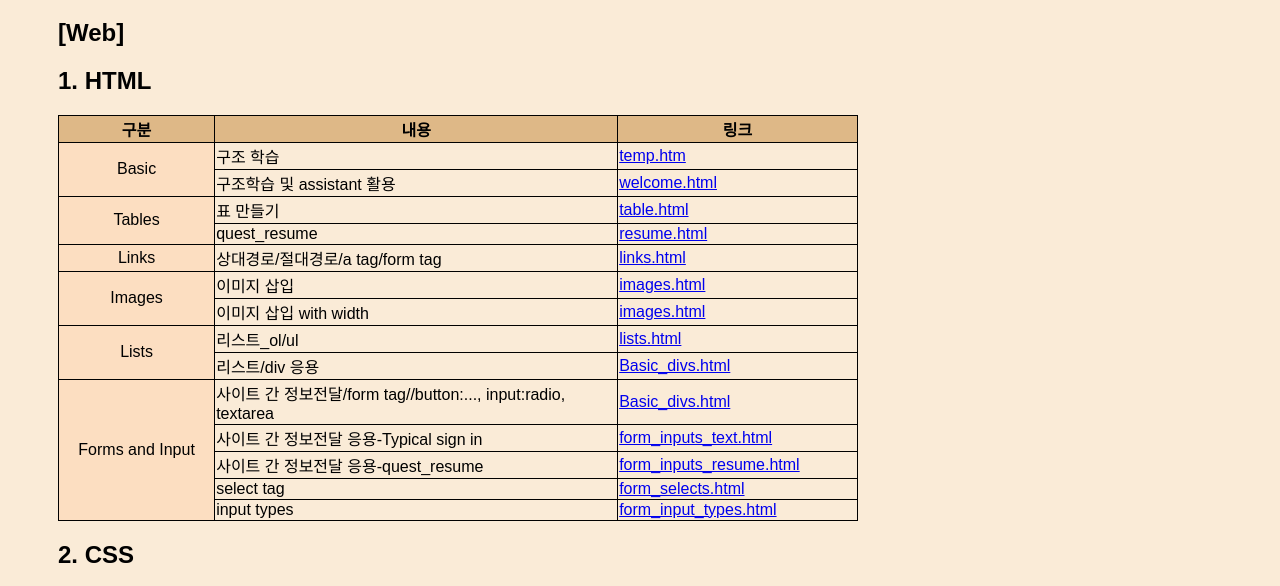
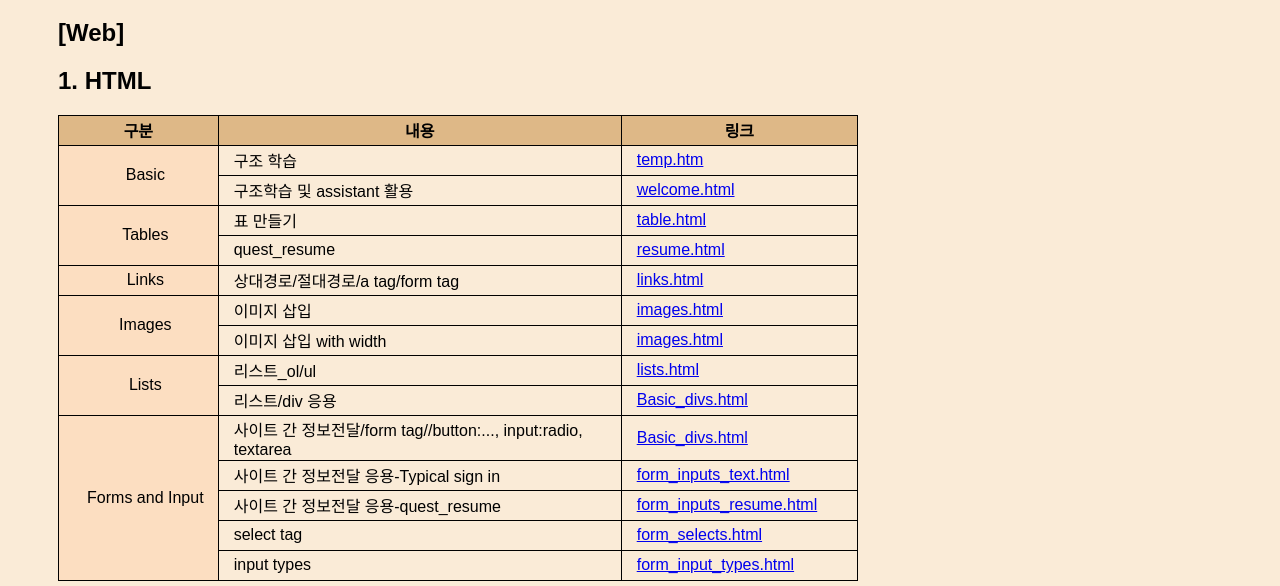
Before and after one commit to ohjisu320/study_publishings, a plain HTML site: page docs/main.html in a window 1280 px wide. Shown: the part 172-758 px from the top of the page. Drawn offline with Linux system fonts and the light colour scheme.

Commit message:
main update

```diff
--- a/docs/main.html
+++ b/docs/main.html
@@ -12,6 +12,7 @@
         }
         main {
             align-items: center;
+            width: auto;
             padding: 50px;
         }
         h1 {
@@ -35,6 +36,12 @@
         }
         th {
             background-color: burlywood;
+        }
+        tr {
+            height: 30px;
+        }
+        td {
+            padding-left: 15px;
         }
         .category {
             text-align: center;
```
